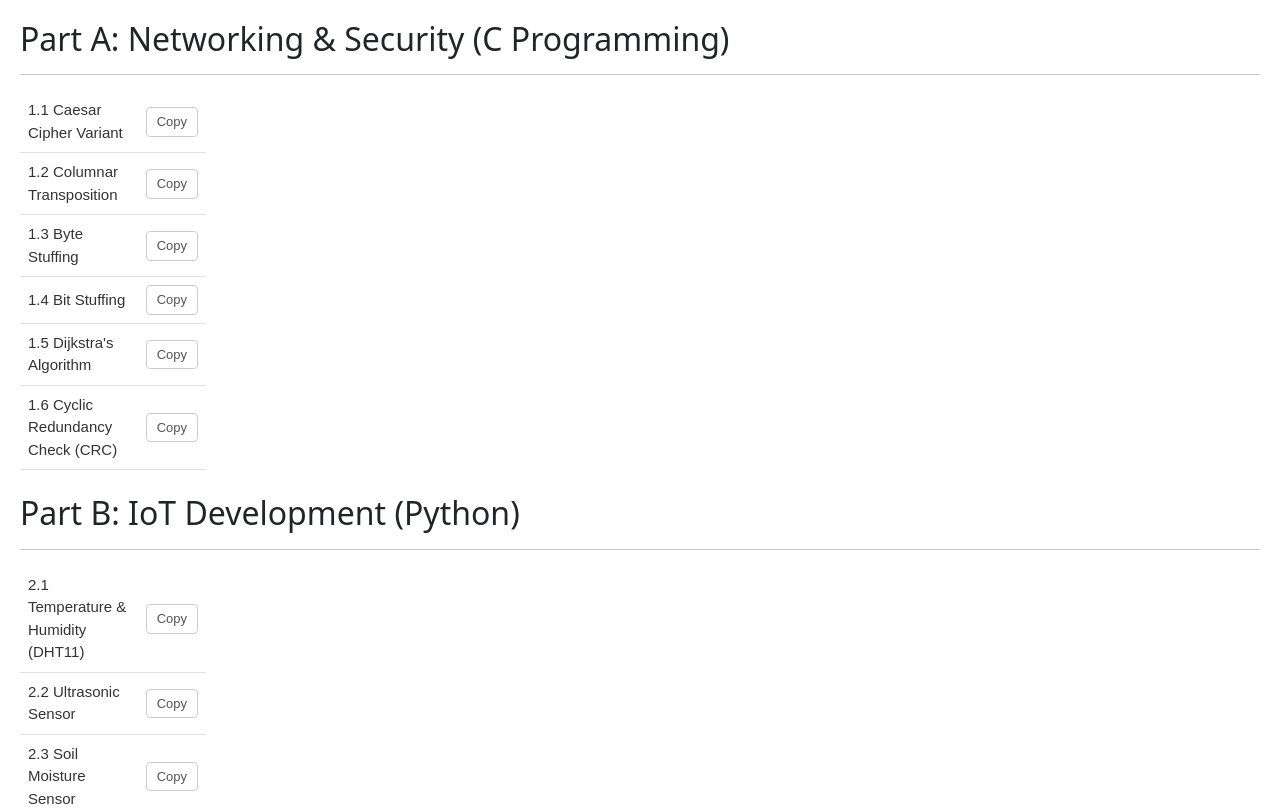
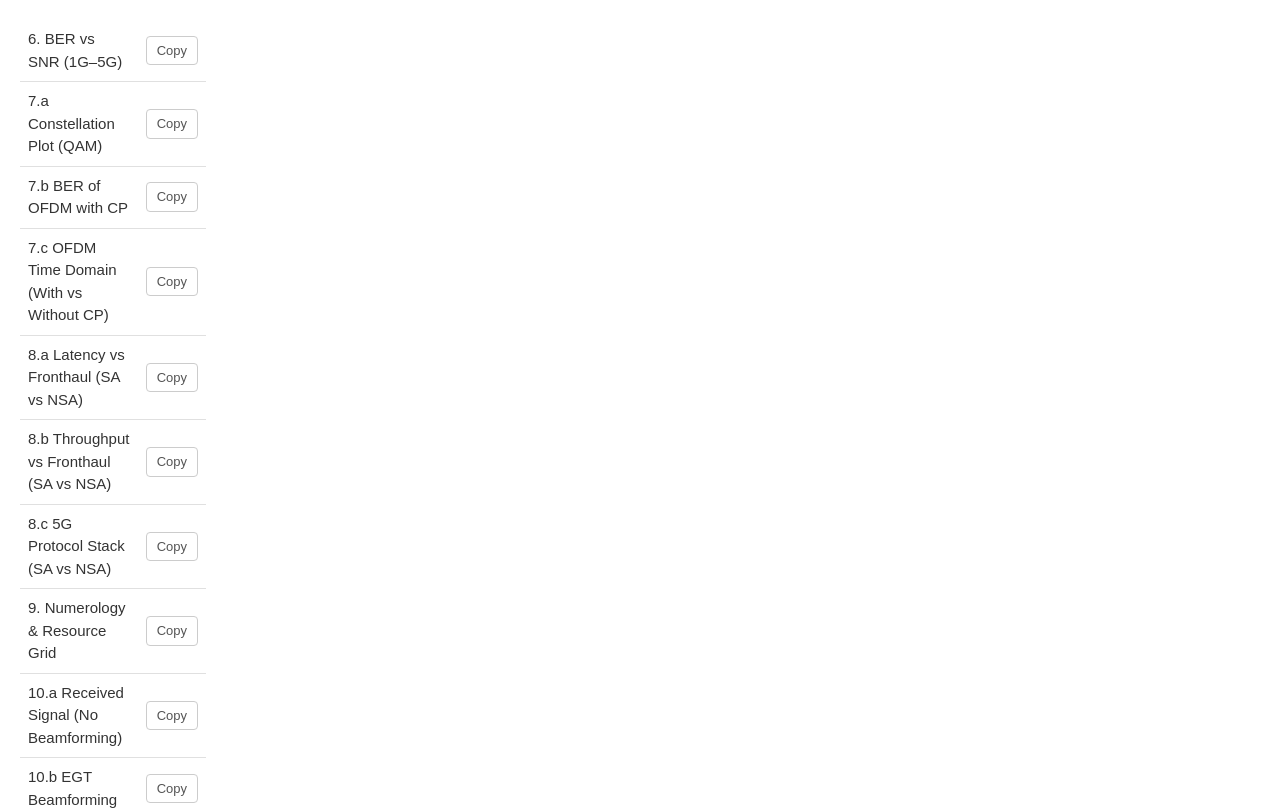
Before and after one commit to Goutham-02/test-1, a React (Vite) app: page / in a window 1280 px wide. Shown: the top 810 px of the page. Built offline with nearby package versions, Linux system fonts and the light colour scheme.

Commit message:
Antenna lab

```diff
--- a/src/App.jsx
+++ b/src/App.jsx
@@ -4,401 +4,194 @@ function App() {
 
     return (
         <div style={{ padding: "20px" }}>
-            <h2>Part A: Networking & Security (C Programming)</h2>
+
+            <One topic={"6. BER vs SNR (1G–5G)"} text={
+                `clc; clear;
+SNR = 0:2:30; M = [2 2 4 16 64]; BER = zeros(5,length(SNR));
+for g = 1:5
+  for i = 1:length(SNR)
+    d = randi([0 M(g)-1],1e5,1);
+    s = qammod(d,M(g),'UnitAveragePower',true);
+    r = awgn(s,SNR(i),'measured');
+    BER(g,i) = sum(qamdemod(r,M(g),'UnitAveragePower',true)~=d)/(1e5*log2(M(g)));
+  end
+end
+semilogy(SNR,BER,'LineWidth',1.5); grid on;
+xlabel('SNR(dB)'); ylabel('BER'); title('BER vs SNR (1G–5G)');
+legend('1G','2G','3G','4G','5G');`
+            } />
+
+            <One topic={"7.a Constellation Plot (QAM)"} text={
+                `clc; clear;
+M = [4 16 64]; N = 64;
+for i = 1:3
+ d = randi([0 M(i)-1],N*50,1);
+ s = qammod(d,M(i),'UnitAveragePower',true);
+ ifft(reshape(s,N,[]));               % OFDM (no plot needed)
+ figure; scatterplot(s);
+ title(['Constellation - ' num2str(M(i)) '-QAM']);
+end`
+            } />
+
+            <One topic={"7.b BER of OFDM with CP"} text={
+                `clc; clear;
+M = [4 16 64]; SNR = 0:2:30; N = 64; CP = 16; BER = zeros(3,length(SNR));
+for m = 1:3
+ for i = 1:length(SNR)
+  d = randi([0 M(m)-1],N*200,1);
+  s = qammod(d,M(m),'UnitAveragePower',true);
+  x = ifft(reshape(s,N,[])); x = [x(end-CP+1:end,:); x];
+  r = awgn(x(:),SNR(i),'measured');
+  rM = reshape(r,N+CP,[]); y = fft(rM(CP+1:end,:));
+  BER(m,i) = mean(qamdemod(y(:),M(m),'UnitAveragePower',true)~=d);
+ end
+end
+semilogy(SNR,BER,'LineWidth',1.5); grid on;
+legend('QPSK','16QAM','64QAM'); xlabel('SNR'); ylabel('BER');`
+            } />
+
+            <One topic={"7.c OFDM Time Domain (With vs Without CP)"} text={
+                `clc; clear;
+M = [4 16 64]; N = 64; CP = 16;
+for i = 1:3
+ d = randi([0 M(i)-1],N*20,1);
+ s = qammod(d,M(i),'UnitAveragePower',true);
+ x = ifft(reshape(s,N,[]));          % OFDM (no CP)
+ xCP = [x(end-CP+1:end,:); x];       % OFDM with CP
+ subplot(3,1,i);
+ plot(real(x(:)),'b'); hold on;
+ plot(real(xCP(:)),'r--'); grid on;
+ title([num2str(M(i)) '-QAM OFDM Time Domain']);
+ legend('Without CP','With CP');
+end`
+            } />
+
+            <One topic={"8.a Latency vs Fronthaul (SA vs NSA)"} text={
+                `clc; clear;
+fh = 0:0.5:5;                     % Fronthaul latency (ms)
+latSA = 0.2 + fh;                  % SA latency
+latNSA = 0.2 + fh/2;               % NSA latency
+plot(fh,latSA,'-o',fh,latNSA,'-s','LineWidth',1.5); grid on;
+xlabel('Fronthaul Latency (ms)');
+ylabel('Total Latency (ms)');
+legend('SA','NSA','Location','northwest');
+title('Latency vs Fronthaul Latency (5G CU–DU Split)');`
+            } />
+
+            <One topic={"8.b Throughput vs Fronthaul (SA vs NSA)"} text={
+                `clc; clear;
+fh = 0:0.5:5;                     % Fronthaul latency (ms)
+thSA = 1*(1 - (0.2+fh)/10);       % SA throughput (Gbps)
+thNSA = 1.2*(1 - (0.2+fh/2)/10);  % NSA throughput (Gbps)
+plot(fh,thSA,'-o',fh,thNSA,'-s','LineWidth',1.5); grid on;
+xlabel('Fronthaul Latency (ms)');
+ylabel('Throughput (Gbps)');
+legend('SA','NSA','Location','northeast');
+title('Throughput vs Fronthaul Latency (5G CU–DU Split)');`
+            } />
+
+            <One topic={"8.c 5G Protocol Stack (SA vs NSA)"} text={
+                `clc; clear;
+SA_UP = {'PHY-DU','MAC-DU','RLC-CU','PDCP-CU','SDAP-CU'};
+SA_CP = {'PHY-DU','MAC-DU','RLC-CU','PDCP-CU','RRC','NAS'};
+NSA_UP = {'PHY-DU','MAC-DU','RLC-LTE','PDCP-LTE','SDAP-LTE'};
+NSA_CP = {'PHY-DU','MAC-DU','RLC-LTE','PDCP-LTE','RRC','NAS'};
+subplot(2,2,1); barh(ones(1,5)); set(gca,'yticklabel',SA_UP); title('SA User Plane');
+subplot(2,2,2); barh(ones(1,6)); set(gca,'yticklabel',SA_CP); title('SA Control Plane');
+subplot(2,2,3); barh(ones(1,5)); set(gca,'yticklabel',NSA_UP); title('NSA User Plane');
+subplot(2,2,4); barh(ones(1,6)); set(gca,'yticklabel',NSA_CP); title('NSA Control Plane');`
+            } />
+
+            <One topic={"9. Numerology & Resource Grid"} text={
+                `clc; clear;
+mu = [0 1 2];                     % Change as required
+N = 64; L = 14;
+
+for i = 1:length(mu)
+ grid = qammod(randi([0 3],N*L,1),4,'UnitAveragePower',true);
+ grid = reshape(grid,N,L);
+ tx = ifft(grid,[],1);
+
+ figure; plot(abs(tx(:))); grid on;
+ title(['Time-Domain OFDM (\\mu=' num2str(mu(i)) ')']);
+
+ figure; imagesc(abs(grid)); axis xy; colorbar;
+ title(['Resource Grid (\\mu=' num2str(mu(i)) ')']);
+end`
+            } />
+
+            <One topic={"10.a Received Signal (No Beamforming)"} text={
+                `clc; clear;
+Ntx=4; Nsc=256; M=4; SNR=10;
+pilot = exp(1j*2*pi*randi([0 M-1],1,Nsc)/M);
+H = (randn(1,Ntx,Nsc)+1j*randn(1,Ntx,Nsc))/sqrt(2);
+noise = (randn(1,Nsc)+1j*randn(1,Nsc))/sqrt(2)*10^(-SNR/20);
+
+for k = 1:Nsc
+ rx(k) = H(:,:,k)*pilot(k)*ones(Ntx,1) + noise(k);
+end
+
+figure; plot(real(pilot),'b'); hold on;
+plot(real(noise),'k'); plot(real(rx),'r'); grid on;
+legend('Tx','Noise','Rx'); title('Received Signal (No Beamforming)');`
+            } />
+
+            <One topic={"10.b EGT Beamforming"} text={
+                `clc; clear;
+Ntx=4; Nsc=256; M=4; SNR=10;
+pilot = exp(1j*2*pi*randi([0 M-1],1,Nsc)/M);
+H = (randn(1,Ntx,Nsc)+1j*randn(1,Ntx,Nsc))/sqrt(2);
+noise = (randn(1,Nsc)+1j*randn(1,Nsc))/sqrt(2)*10^(-SNR/20);
+
+for k=1:Nsc
+ w = exp(1j*angle(H(:,:,k)')); w = w/norm(w);   % EGT weights
+ rx(k) = H(:,:,k)*w*pilot(k) + noise(k);
+end
+
+figure; plot(real(pilot),'b'); hold on;
+plot(real(noise),'k'); plot(real(rx),'m'); grid on;
+legend('Tx','Noise','EGT Rx'); title('EGT Beamforming');`
+            } />
+
+            <One topic={"10.c MRT Beamforming"} text={
+                `clc; clear;
+Ntx=4; Nsc=256; M=4; SNR=10;
+pilot = exp(1j*2*pi*randi([0 M-1],1,Nsc)/M);
+H = (randn(1,Ntx,Nsc)+1j*randn(1,Ntx,Nsc))/sqrt(2);
+noise = (randn(1,Nsc)+1j*randn(1,Nsc))/sqrt(2)*10^(-SNR/20);
+
+for k=1:Nsc
+ w = H(:,:,k)'; w = w/norm(w);                    % MRT weights
+ rx(k) = H(:,:,k)*w*pilot(k) + noise(k);
+end
+
+figure; plot(real(pilot),'b'); hold on;
+plot(real(noise),'k'); plot(real(rx),'r'); grid on;
+legend('Tx','Noise','MRT Rx'); title('MRT Beamforming');`
+            } />
+
+            <One topic={"11. Uplink Resource Grid (PRACH & PUCCH)"} text={
+                `clc; clear;
+Nsc = 72; Nsym = 14; SC = 12;
+grid = zeros(Nsc,Nsym);                 % 0=unused
+
+grid((2-1)*SC+1:3*SC,1:4) = 1;           % PRACH
+grid((1-1)*SC+1:1*SC,13:14) = 2;         % PUCCH
+grid((6-1)*SC+1:6*SC,13:14) = 2;         % PUCCH
+
+figure; imagesc(grid); axis xy; grid on;
+colormap([1 1 1; 1 0 0; 0 0 1]);
+xlabel('OFDM Symbols'); ylabel('Subcarriers');
+title('Uplink Resource Grid: PRACH & PUCCH');`
+            } />
+
+            <h2>Part C: IoT Sensors (Arduino/Embedded)</h2>
             <hr />
 
-            <One topic={"1.1 Caesar Cipher Variant"} text={
-                `
-// Shifting characters by 3 positions with wrapping [cite: 8]
-#include <stdio.h>
-#include <string.h>
-
-int main() {
-    char msg[100], encr[100], decr[100], rec[100];
-    int i;
-
-    printf("\\n Enter the message for encryption:\\n");
-    scanf("%s", msg);
-
-    // Encryption Logic [cite: 22]
-    for (i = 0; *(msg + i) != '\\0'; i++) {
-        if ((*(msg + i) >= 'a' && *(msg + i) <= 'w') || (*(msg + i) >= 'A' && *(msg + i) <= 'W'))
-            *(encr + i) = *(msg + i) + 3;
-        else if ((*(msg + i) >= 'x' && *(msg + i) <= 'z') || (*(msg + i) >= 'X' && *(msg + i) <= 'Z'))
-            *(encr + i) = *(msg + i) + 3 - 26;
-        else
-            *(encr + i) = *(msg + i);
-    }
-    *(encr + i) = '\\0';
-    printf("\\n Encrypted message: %s\\n", encr);
-
-    // Decryption Logic [cite: 62]
-    printf("\\n Enter the message for decryption:\\n");
-    scanf("%s", rec);
-    for (i = 0; *(rec + i) != '\\0'; i++) {
-        if ((*(rec + i) >= 'd' && *(rec + i) <= 'z') || (*(rec + i) >= 'D' && *(rec + i) <= 'Z'))
-            *(decr + i) = *(rec + i) - 3;
-        else if ((*(rec + i) >= 'a' && *(rec + i) <= 'c') || (*(rec + i) >= 'A' && *(rec + i) <= 'C'))
-            *(decr + i) = *(rec + i) - 3 + 26;
-        else
-            *(decr + i) = *(rec + i);
-    }
-    *(decr + i) = '\\0';
-    printf("\\n The decrypted message: \\n %s\\n", decr);
-    return 0;
-}
-                `
-            } />
-
-            <One topic={"1.2 Columnar Transposition"} text={
-                `
-// Reordering columns based on a keyword [cite: 104]
-#include <stdio.h>
-#include <string.h>
-#include <stdlib.h>
-
-int main() {
-    char txt[50], kw[10], kw1[10], temp;
-    char txt1[10][10], encr[10][10], decr[10][10];
-    int lenm, lenk, order[10], i, j, k, temp1, c = 0, r, b, count = 0;
-
-    printf("\\nEnter the message to be encrypted: ");
-    scanf("%s", txt);
-    lenm = strlen(txt);
-
-    printf("\\nEnter the keyword: ");
-    scanf("%s", kw);
-    lenk = strlen(kw);
-    strcpy(kw1, kw);
-
-    for (i = 0; i < lenk; i++) order[i] = i;
-
-    // Sort keyword to determine column order [cite: 146]
-    for (i = 0; i < lenk; i++) {
-        for (j = i + 1; j < lenk; j++) {
-            if (kw1[i] > kw1[j]) {
-                temp = kw1[i]; kw1[i] = kw1[j]; kw1[j] = temp;
-                temp1 = order[i]; order[i] = order[j]; order[j] = temp1;
-            }
-        }
-    }
-
-    r = lenm / lenk;
-    b = lenm % lenk;
-    if (b != 0) r++;
-
-    // Fill the matrix [cite: 205]
-    for (i = 0; i < r; i++) {
-        for (j = 0; j < lenk; j++) {
-            if (count < lenm) txt1[i][j] = txt[count++];
-            else txt1[i][j] = 'a' + c++;
-        }
-    }
-
-    printf("\\n\\nThe encrypted message: \\n");
-    for (k = 0; k < lenk; k++) {
-        j = order[k];
-        for (i = 0; i < r; i++) {
-            encr[i][k] = txt1[i][j];
-            printf("%c", encr[i][k]);
-        }
-    }
-    return 0;
-}
-                `
-            } />
-
-            <One topic={"1.3 Byte Stuffing"} text={
-                `
-// Framing using DLE, STX, and ETX [cite: 303]
-#include <stdio.h>
-#include <string.h>
-
-int main() {
-    char msg[100], smsg[100], tmsg[100];
-    int i, j;
-
-    printf("\\nEnter the message:\\n");
-    scanf("%s", msg);
-
-    // Stuffing [cite: 330]
-    for (i = 0, j = 0; *(msg + i) != '\\0'; i++, j++) {
-        if (!strncmp(msg + i, "DLE", 3)) {
-            strcat(smsg, "DLEDLE");
-            j += 5; i += 2;
-        } else {
-            *(smsg + j) = *(msg + i);
-        }
-    }
-    *(smsg + j) = '\\0';
-
-    strcpy(tmsg, "DLESTX");
-    strcat(tmsg, smsg);
-    strcat(tmsg, "DLEETX");
-    printf("\\nThe stuffed message is: \\n%s", tmsg);
-    return 0;
-}
-                `
-            } />
-
-            <One topic={"1.4 Bit Stuffing"} text={
-                `
-// Inserting 0 after five consecutive 1s [cite: 430]
-#include <stdio.h>
-#include <string.h>
-
-int main() {
-    char msg[100], smsg[100];
-    int i, j = 0, count = 0;
-
-    printf("\\n Enter the message:\\n");
-    scanf("%s", msg);
-
-    for (i = 0; msg[i] != '\\0'; i++, j++) {
-        smsg[j] = msg[i];
-        if (msg[i] == '1') count++;
-        else count = 0;
-
-        if (count == 5) {
-            j++;
-            smsg[j] = '0';
-            count = 0;
-        }
-    }
-    smsg[j] = '\\0';
-    printf("\\n The stuffed message: \\n %s", smsg);
-    return 0;
-}
-                `
-            } />
-
-            <One topic={"1.5 Dijkstra's Algorithm"} text={
-                `
-// Calculates shortest path in a graph [cite: 593]
-#include <stdio.h>
-#define MAXNODE 10
-#define INFINITY 100
-
-int n;
-int dist[8][8] = { /* matrix contents from manual [cite: 600-665] */ };
-
-void shrt(int s, int t) {
-    // Dijkstra's Loop logic [cite: 740]
-    // ... (refer to manual section 1.5 for full logic)
-}
-
-int main() {
-    int s, t;
-    printf("\\n Enter the no of nodes (Max 8): ");
-    scanf("%d", &n);
-    printf("\\n Enter source & dest nodes: ");
-    scanf("%d%d", &s, &t);
-    shrt(s, t);
-    return 0;
-}
-                `
-            } />
-
-            <One topic={"1.6 Cyclic Redundancy Check (CRC)"} text={
-                `
-// Error detection using generator polynomials [cite: 810]
-#include <stdio.h>
-int dg = 16, data[50];
-int gen[17] = {1,0,0,0,0,1,0,0,0,0,0,0,1,0,0,0,1}; // CRC-CCITT [cite: 816]
-
-void crc(int msg[]) {
-    // CRC calculation logic [cite: 920]
-}
-
-int main() {
-    // Input and CRC calculation flow [cite: 822]
-    return 0;
-}
-                `
-            } />
-
-            <br />
-            <h2>Part B: IoT Development (Python)</h2>
-            <hr />
-
-            <One topic={"2.1 Temperature & Humidity (DHT11)"} text={
-                `
-import RPi.GPIO as GPIO
-import time
-import math
-import Adafruit_DHT as dht
-import urllib.request as urllib2
-import Adafruit_MCP3008
-
-myAPI = 'PJTVJHOYGXLPNTOW'
-baseURL = 'https://api.thingspeak.com/update?api_key=%s' % myAPI
-
-GPIO.setmode(GPIO.BCM)
-sensor = dht.DHT11
-dht11_pin = 4
-temp = 0.0
-humidity = 0.0
-
-print("*******")
-print("IOT DEVELOPMENT KIT")
-print("*******")
-
-while True:
-    try:
-        print('scanning for the sensor data')
-        time.sleep(2)
-        print("-------")
-        humidity, temp = dht.read_retry(sensor, dht11_pin)
-
-        if math.isnan(temp) == False and math.isnan(humidity) == False:
-            print("Temperature=%.02fC" % (temp))
-            print("Humidity=%.02f%%" % (humidity))
-            conn = urllib2.urlopen(baseURL + '&field1=%s&field2=%s' % (temp, humidity))
-            print('data sent to the cloud successfully')
-            print("-------")
-            time.sleep(1)
-    except:
-        print("One iteration completed")
-
-                `
-            } />
-
-            <One topic={"2.2 Ultrasonic Sensor"} text={
-                `
-import RPi.GPIO as GPIO
-import time
-import math
-import urllib.request as urllib2
-
-myAPI = 'F8PWSPRDNLUW1UFX'
-baseURL = 'https://api.thingspeak.com/update?api_key=%s' % myAPI
-
-GPIO.setmode(GPIO.BCM)
-GPIO.setup(19, GPIO.OUT)
-GPIO.setup(26, GPIO.IN)
-
-trig_pin = 19
-echo_pin = 26
-distance = 0.0
-duration = 0.0
-
-print("**************")
-print("IOT Development Kit")
-print("**************")
-
-while True:
-    try:
-        GPIO.output(trig_pin, False)
-        print("Scanning for Sensor Data")
-        time.sleep(2)
-        GPIO.output(trig_pin, False)
-        print("Waiting for sensor To settle")
-        GPIO.output(trig_pin, True)
-        time.sleep(0.00001)
-        GPIO.output(trig_pin, False)
-
-        while GPIO.input(echo_pin) == 0:
-            pulse_start = time.time()
-        while GPIO.input(echo_pin) == 1:
-            pulse_end = time.time()
-
-        pulse_duration = pulse_end - pulse_start
-        distance = pulse_duration * 17150
-
-        if distance > 2 and distance < 400:
-            print("Distance:", distance - 0.5, "cm")
-        else:
-            print("out of range")
-
-        conn = urllib2.urlopen(baseURL + '&field1=%s' % (distance))
-        print("Data sent to cloud")
-    except:
-        print("exception")
-                `
-            } />
-
-            <One topic={"2.3 Soil Moisture Sensor"} text={
-                `
-import RPi.GPIO as GPIO
-import time
-import math
-import urllib.request as urllib2
-import Adafruit_GPIO.SPI as SPI
-import Adafruit_MCP3008
-
-myAPI = 'BH4DQ9XVXQ2ABJCU'
-baseURL = 'https://api.thingspeak.com/update?api_key=%s' % myAPI
-
-SPI_PORT = 0
-SPI_DEVICE = 0
-MCP = Adafruit_MCP3008.MCP3008(spi=SPI.SpiDev(SPI_PORT, SPI_DEVICE))
-
-GPIO.setmode(GPIO.BCM)
-GPIO.setup(13, GPIO.IN)
-GPIO.setup(19, GPIO.OUT)
-GPIO.setup(26, GPIO.IN)
-
-echo_pin = 26
-moisture_value = 0.0
-
-print("Label 1")
-print("IOT Development Kit")
-
-while True:
-    try:
-        print("Scanning for sensor data")
-        time.sleep(2)
-        moisture_value = MCP.read_adc(1)
-        print("Soil Moisture value:")
-        print(moisture_value)
-        conn = urllib2.urlopen(baseURL + '&field1=%s' % (moisture_value))
-        print("Data sent to cloud")
-        time.sleep(5)
-    except:
-        print("Exception")
-
-                `
-            } />
-
-            <One topic={"2.4 Light Sensor"} text={
-                `
-import urllib.request as urllib2
-import RPi.GPIO as GPIO
-import time
-
-myAPI = 'RNT37FAQL5EJVVU2'
-baseURL = 'https://api.thingspeak.com/update?api_key=%s' % myAPI
-
-GPIO.setmode(GPIO.BCM)
-GPIO.setup(13, GPIO.IN)
-
-light_sensor_pin = 13
-light_value = 0
-
-print("IOT DEVELOPMENT BIT")
-
-while True:
-    try:
-        print("scanning for sensor's data...")
-        time.sleep(2)
-        light_value = GPIO.input(light_sensor_pin)
-
-        if light_value == 0:
-            print("light detected")
-        else:
-            print("light not detected")
-
-        print("waiting for sensor to settle")
-        time.sleep(2)
-
-        conn = urllib2.urlopen(baseURL + '&field1=%s' % (light_value))
-        print("data sent to cloud")
-        time.sleep(5)
-    except:
-        print("iteration completed")
-
-                `
-            } />
+            <One topic={"2.1 Temperature & Humidity (DHT11)"} text={``} />
+            <One topic={"2.2 Ultrasonic Sensor"} text={``} />
+            <One topic={"2.3 Soil Moisture Sensor"} text={``} />
+            <One topic={"2.4 Light Sensor"} text={``} />
 
         </div>
     )
```
